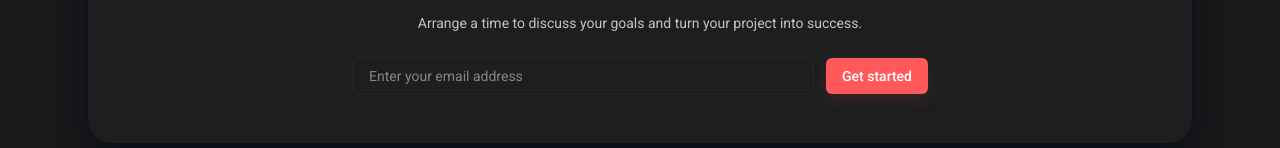
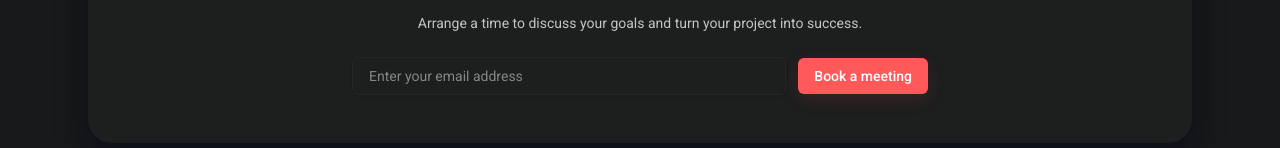
Before and after one commit to Redkuroo/smile-portfolio-v2, a Next.js app: page / in a window 1280 px wide. Shown: the part 6311-6459 px from the top of the page. Built offline with nearby package versions, Linux system fonts and the light colour scheme.

Commit message:
Replaced the CTA form submit handler so it calls openCal, which opens Cal.com in a popup window and focuses it.

```diff
--- a/app/components/Footer.js
+++ b/app/components/Footer.js
@@ -19,6 +19,16 @@ export default function Footer() {
   ]
   const legal = ['Terms of service', 'Privacy policy', 'Cookie policy']
 
+  // Cal.com scheduling link — override with NEXT_PUBLIC_CAL_LINK in .env
+  const calLink = process.env.NEXT_PUBLIC_CAL_LINK || 'https://cal.com/your-username'
+
+  function openCal(e) {
+    if (e && e.preventDefault) e.preventDefault()
+    if (typeof window === 'undefined') return
+    const w = window.open(calLink, 'cal', 'width=900,height=700,noopener,noreferrer')
+    try { if (w) w.focus() } catch (err) {}
+  }
+
   return (
   <footer className="mt-16" role="contentinfo">
     <h2 className="sr-only">Footer</h2>
@@ -35,7 +45,7 @@ export default function Footer() {
             <h3 className="text-4xl font-extrabold" style={{ color: 'var(--foreground)' }}>Let’s Collaborate</h3>
             <p className="mt-2 text-sm" style={{ color: 'rgba(237,237,237,0.8)' }}>Arrange a time to discuss your goals and turn your project into success.</p>
 
-            <form className="mt-6 flex items-center justify-center gap-3 max-w-xl mx-auto" onSubmit={(e) => e.preventDefault()}>
+            <form className="mt-6 flex items-center justify-center gap-3 max-w-xl mx-auto" onSubmit={openCal}>
               <label htmlFor="newsletter-email" className="sr-only">Email address</label>
               <input
                 id="newsletter-email"
@@ -50,16 +60,15 @@ export default function Footer() {
                 type="submit"
                 className="inline-flex items-center gap-2 whitespace-nowrap rounded-md text-white px-4 py-2 text-sm font-medium shadow-sm focus-visible:ring-2 focus-visible:ring-offset-2 focus-visible:outline-none transition-transform transform hover:scale-105"
                 style={{ background: 'var(--accent)', boxShadow: '0 6px 18px rgba(255,89,89,0.12)' }}
-                aria-label="Get started - contact"
+                aria-label="Book a meeting"
               >
-                Get started
+                Book a meeting
               </button>
+              <noscript className="sr-only">
+                <a href={calLink} target="_blank" rel="noopener noreferrer">Book a meeting</a>
+              </noscript>
             </form>
-
-
           </div>
-
-          {/* End of centered white card */}
         </div>
       </div>
 
```
Also changed, not shown: .temp/check_braces.js (added), .temp/find_unclosed_divs.js (added).
